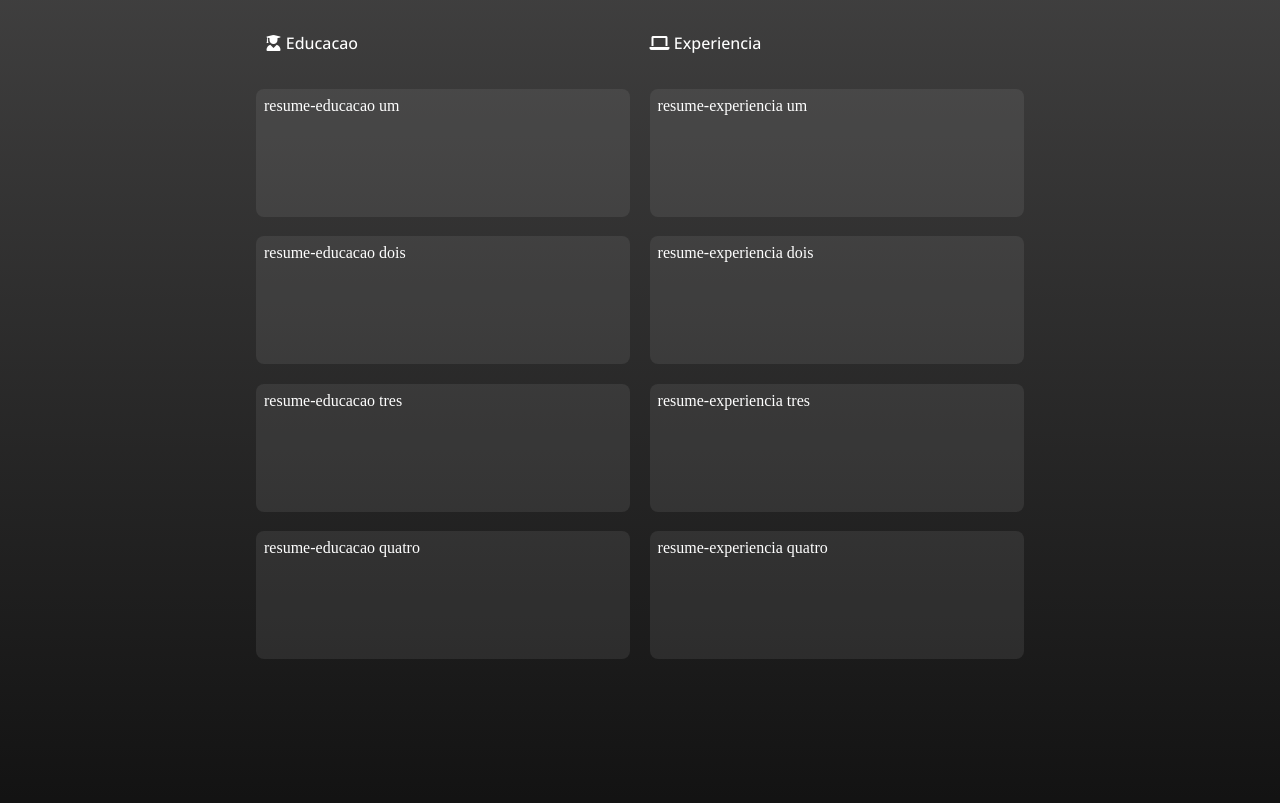
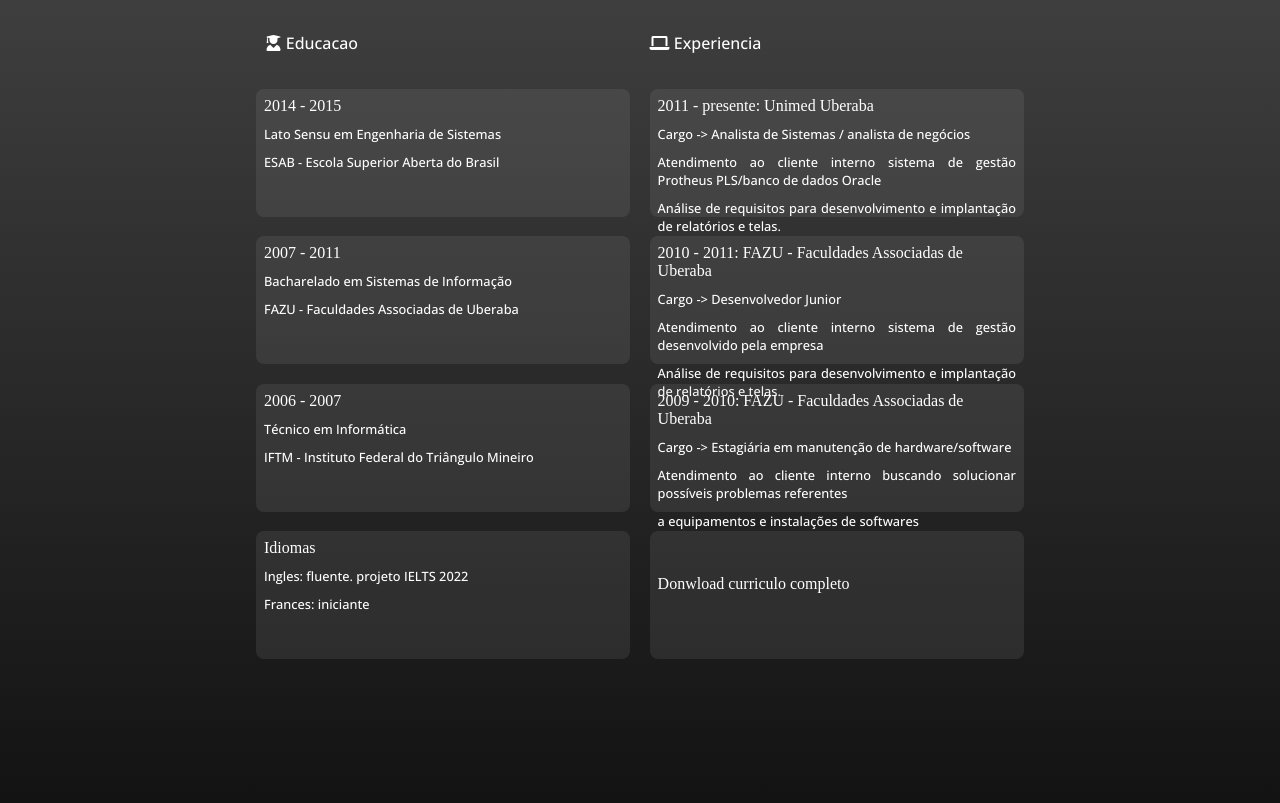
Before and after one commit to andrea-junia/laboratorio, a plain HTML site: page index.html in a window 1280 px wide. Shown: the part 1882-2685 px from the top of the page. Drawn offline with nearby package versions, Linux system fonts and the light colour scheme.

Commit message:
alteracoes fontes e curriculo

```diff
--- a/index.html
+++ b/index.html
@@ -13,7 +13,7 @@
     <link rel="manifest" href="images/icones/site.webmanifest">
     <title>Personal site</title>
 </head>
-<body>
+<body onload="fInicio()">
     <!-- menu superior -->
     <header id="home">
         <!-- pagina inicial -->
@@ -31,7 +31,7 @@
         </nav>
 
         <div class="banner">
-            <h1 id="banh1">Olá Mundo! Eu Sou</h1>
+            <h1 id="banh1"></h1>
             <p>Andrea.J</p>
         </div>
     </header>
@@ -43,13 +43,9 @@
                 <div class="about-left"></div>
                 <div class="about-right">
                     <h1>About <strong>Me</strong></h1>
-                    <p id="me">
-                        Geminiana, resiliente, analista de sistemas. Por 10 anos e um pouco mais tenho trabalhado como analista de negocios e devenvolvimento (linguagem advpl).
-                        Disciplinada, coerente, apta em solucionar conflitos e com grande capacidade de me adaptar.<br><br>
-                        Mas a estabilidade nao me impede de procurar por experiências desafiadoras em minha carreira.
-                        Um exemplo, estou aprimorando meus conhecimentos de programacao web.<br><br>
-                        Afinal, um profissional deve continuar em constante evolução.
-                    </p>
+                    <p id="me1"></p>
+                    <p id="me2"></p>
+                    <p id="me3"></p>
                 </div>
             </div>
         </section>
@@ -119,30 +115,55 @@
                     <div class="resume-header">
                         <div>
                             <i class="fas fa-user-graduate"></i>
-                            <span id="edc">Educacao</span>
+                            <span id="edc"></span>
                         </div>
                         <div>
                             <i class="fas fa-laptop"></i>
-                            <span id="exp">Experiencia</span>
+                            <span id="exp"></span>
                         </div>
                     </div>
                 </div>
 
-                <div class="resume-row" id="ed1">resume-educacao um
+                <div class="resume-row">
+                    2014 - 2015<br>
+                    <p id="edc1"></p>
+                    <p id="edc2"></p>
                 </div>
-                <div class="resume-row" id="ex1">resume-experiencia um
+                <div class="resume-row">
+                    2011 - presente: Unimed Uberaba <br>
+                    <p id="exp1"></p>
+                    <p id="exp2"></p>
+                    <p id="exp3"></p>
                 </div>
-                <div class="resume-row" id="ed2">resume-educacao dois
+                <div class="resume-row">
+                    2007 - 2011<br>
+                    <p id="edc3"></p>
+                    <p id="edc4"></p>
                 </div>
-                <div class="resume-row" id="ex2">resume-experiencia dois
+                <div class="resume-row">
+                    2010 - 2011: FAZU - Faculdades Associadas de Uberaba<br>
+                    <p id="exp4"></p>
+                    <p id="exp5"></p>
+                    <p id="exp6"></p>
                 </div>
-                <div class="resume-row" id="ed3">resume-educacao tres
+                <div class="resume-row">
+                    2006 - 2007<br>
+                    <p id="edc5"></p>
+                    <p id="edc6"></p>
                 </div>
-                <div class="resume-row" id="ex3">resume-experiencia tres
+                <div class="resume-row">
+                    2009 - 2010: FAZU - Faculdades Associadas de Uberaba<br>
+                    <p id="exp7"></p>
+                    <p id="exp8"></p>
+                    <p id="exp9"></p>
                 </div>
-                <div class="resume-row" id="ed4">resume-educacao quatro
+                <div class="resume-row">
+                    Idiomas<br>
+                    <p id="edc7"></p>
+                    <p id="edc8"></p>
                 </div>
-                <div class="resume-row" id="ex4">resume-experiencia quatro
+                <div class="resume-row">
+                    <a href="../laboratorio/docs/resume andrea junia andre.pdf" target="_blank"><br><br><span id="exp10"></span></a>
                 </div>
 
             </div>
@@ -152,9 +173,9 @@
             <div class="copyright-container">
                 <strong>Copyright © 2021 All rights reserved - juandre670@gmail.com</strong>
                 <div class="social-media">
-                    <a href="#" alt="GitHub"><i class="fab fa-github"></i></a>
-                    <a href="#" alt="Linkedin"><i class="fab fa-linkedin"></i></a>
-                    <a href="#" alt="Indeed"><i class="fas fa-info"></i></a>
+                    <a href="https://github.com/j-andrea-j/" alt="GitHub" target="_blank"><i class="fab fa-github"></i></a>
+                    <a href="https://www.linkedin.com/in/andrea-junia-andre/" alt="Linkedin" target="_blank"><i class="fab fa-linkedin"></i></a>
+                    <a href="https://my.indeed.com/p/andreaj-cf1230s" alt="Indeed" target="_blank"><i class="fas fa-info"></i></a>
                 </div>
                 <p></p>
             </div>
--- a/js/language.js
+++ b/js/language.js
@@ -1,33 +1,70 @@
+function fInicio() {
+    fChange(document.getElementById("bttlgg").innerHTML = "BR");
+}
+
 function fChange() {
-const myNodelist = document.querySelectorAll("body");
-console.log(myNodelist)
     if (document.getElementById("bttlgg").innerHTML == 'BR') {
+
         document.getElementById("bttlgg").innerHTML = "EN";
         document.getElementById("banh1").innerHTML = "Olá Mundo! Eu Sou";
+
+        document.getElementById("me1").innerHTML = cAboutBR1;
+        document.getElementById("me2").innerHTML = cAboutBR2;
+        document.getElementById("me3").innerHTML = cAboutBR3;
+
         document.getElementById("edc").innerHTML = edcBR;
         document.getElementById("exp").innerHTML = expBR;
-        document.getElementById("ed1").innerHTML = ed1BR;
-        document.getElementById("ed2").innerHTML = ed2BR;
-        document.getElementById("ed3").innerHTML = ed3BR;
-        document.getElementById("ed4").innerHTML = ed4BR;
-        document.getElementById("ex1").innerHTML = ex1BR;
-        document.getElementById("ex2").innerHTML = ex2BR;
-        document.getElementById("ex3").innerHTML = ex3BR;
-        document.getElementById("ex4").innerHTML = ex4BR;
-        document.getElementById("me").innerHTML = cAboutBR;
+
+        document.getElementById("edc1").innerHTML = edc1BR;
+        document.getElementById("edc2").innerHTML = edc2BR;
+        document.getElementById("edc3").innerHTML = edc3BR;
+        document.getElementById("edc4").innerHTML = edc4BR;
+        document.getElementById("edc5").innerHTML = edc5BR;
+        document.getElementById("edc6").innerHTML = edc6BR;
+        document.getElementById("edc7").innerHTML = edc7BR;
+        document.getElementById("edc8").innerHTML = edc8BR;
+
+        document.getElementById("exp1").innerHTML = exp1BR;
+        document.getElementById("exp2").innerHTML = exp2BR;
+        document.getElementById("exp3").innerHTML = exp3BR;
+        document.getElementById("exp4").innerHTML = exp4BR;
+        document.getElementById("exp5").innerHTML = exp5BR;
+        document.getElementById("exp6").innerHTML = exp6BR;
+        document.getElementById("exp7").innerHTML = exp7BR;
+        document.getElementById("exp8").innerHTML = exp8BR;
+        document.getElementById("exp9").innerHTML = exp9BR;
+        document.getElementById("exp10").innerHTML = exp10BR;
+
     } else {
         document.getElementById("bttlgg").innerHTML = "BR";
         document.getElementById("banh1").innerHTML = "Hello World! I'm";
+
+        document.getElementById("me1").innerHTML = cAboutEN1;
+        document.getElementById("me2").innerHTML = cAboutEN2;
+        document.getElementById("me3").innerHTML = cAboutEN3;
+
         document.getElementById("edc").innerHTML = edcEN;
         document.getElementById("exp").innerHTML = expEN;
-        document.getElementById("ed1").innerHTML = ed1EN;
-        document.getElementById("ed2").innerHTML = ed2EN;
-        document.getElementById("ed3").innerHTML = ed3EN;
-        document.getElementById("ed4").innerHTML = ed4EN;
-        document.getElementById("ex1").innerHTML = ex1EN;
-        document.getElementById("ex2").innerHTML = ex2EN;
-        document.getElementById("ex3").innerHTML = ex3EN;
-        document.getElementById("ex4").innerHTML = ex4EN;
-        document.getElementById("me").innerHTML = cAboutEN;
+
+        document.getElementById("edc1").innerHTML = edc1EN;
+        document.getElementById("edc2").innerHTML = edc2EN;
+        document.getElementById("edc3").innerHTML = edc3EN;
+        document.getElementById("edc4").innerHTML = edc4EN;
+        document.getElementById("edc5").innerHTML = edc5EN;
+        document.getElementById("edc6").innerHTML = edc6EN;
+        document.getElementById("edc7").innerHTML = edc7EN;
+        document.getElementById("edc8").innerHTML = edc8EN;
+
+        document.getElementById("exp1").innerHTML = exp1EN;
+        document.getElementById("exp2").innerHTML = exp2EN;
+        document.getElementById("exp3").innerHTML = exp3EN;
+        document.getElementById("exp4").innerHTML = exp4EN;
+        document.getElementById("exp5").innerHTML = exp5EN;
+        document.getElementById("exp6").innerHTML = exp6EN;
+        document.getElementById("exp7").innerHTML = exp7EN;
+        document.getElementById("exp8").innerHTML = exp8EN;
+        document.getElementById("exp9").innerHTML = exp9EN;
+        document.getElementById("exp10").innerHTML = exp10EN;
     }
+
 }
--- a/js/texts.js
+++ b/js/texts.js
@@ -1,35 +1,62 @@
-let cAboutBR = "";
-cAboutBR += "Geminiana, resiliente, analista de sistemas. Por 10 anos e um pouco mais tenho trabalhado como analista de negocios e devenvolvimento (linguagem advpl). ";
-cAboutBR += "Disciplinada, coerente, apta em solucionar conflitos e com grande capacidade de me adaptar. ";
-cAboutBR += "Mas a estabilidade nao me impede de procurar por experiências desafiadoras em minha carreira. ";
-cAboutBR += "Afinal, um profissional deve continuar em letante evolução. ";
-cAboutBR += "Um exemplo, estou aprimorando meus conhecimentos de programacao web e também estudando para o IELTS";
+let cAboutBR1 = "";
+cAboutBR1 += "Geminiana, resiliente, analista de sistemas. Ha 10 anos e um pouco mais tenho trabalhado como analista de negocios e devenvolvimento (linguagem advpl). ";
+cAboutBR1 += "Disciplinada, coerente, apta em solucionar conflitos e com grande capacidade de me adaptar. ";
+let cAboutBR2 = "";
+cAboutBR2 += "Mas a estabilidade nao me impede de procurar por experiências desafiadoras em minha carreira. ";
+cAboutBR2 += "Um exemplo, estou aprimorando meus conhecimentos de programacao web e estudando para o IELTS";
+let cAboutBR3 = "";
+cAboutBR3 += "Afinal, um profissional deve continuar em letante evolução. ";
 
-let cAboutEN = "";
-cAboutEN += "Geminian, resilient, systems analyst. For 10 years and a little longer I have been ";
-cAboutEN += "working as a business and development analyst (advpl language). Disciplined, coherent, ";
-cAboutEN += "able to resolve conflicts and with great ability to adapt. But stability doesn't stop me ";
-cAboutEN += "from looking for challenging experiences in my career. For instance, I am improving my ";
-cAboutEN += "knowledge of web development and also studying for IELTS. After all, a professional must continue in letant evolution. ";
+let cAboutEN1 = "";
+cAboutEN1 += "Geminian, resilient, systems analyst. For 10 years and a little longer I have been ";
+cAboutEN1 += "working as a business and development analyst (advpl language). Disciplined, coherent, ";
+cAboutEN1 += "able to resolve conflicts and with great ability to adapt.";
+let cAboutEN2 = "";
+cAboutEN2 += "But stability doesn't stop me from looking for challenging experiences in my career. For instance, ";
+cAboutEN2 += "I am improving my knowledge of web development and also studying for IELTS.";
+let cAboutEN3 = "";
+cAboutEN3 += "After all, a professional must continue in letant evolution. ";
 
 let edcBR = "Educacao";
+let edc1BR = "Lato Sensu em Engenharia de Sistemas";
+let edc2BR = "ESAB - Escola Superior Aberta do Brasil";
+let edc3BR = "Bacharelado em Sistemas de Informação";
+let edc4BR = "FAZU - Faculdades Associadas de Uberaba";
+let edc5BR = "Técnico em Informática";
+let edc6BR = "IFTM - Instituto Federal do Triângulo Mineiro";
+let edc7BR = "Ingles: fluente. projeto IELTS 2022";
+let edc8BR = "Frances: iniciante";
+
 let expBR = "Experiencia";
-let ed1BR = "resume-educacao um";
-let ex1BR = "resume-experiencia um";
-let ed2BR = "resume-educacao dois";
-let ex2BR = "resume-experiencia dois";
-let ed3BR = "resume-educacao tres";
-let ex3BR = "resume-experiencia tres";
-let ed4BR = "resume-educacao quatro";
-let ex4BR = "resume-experiencia quatro";
+let exp1BR = "Cargo -> Analista de Sistemas / analista de negócios ";
+let exp2BR = "Atendimento ao cliente interno sistema de gestão Protheus PLS/banco de dados Oracle";
+let exp3BR = "Análise de requisitos para desenvolvimento e implantação de relatórios e telas.";
+let exp4BR = "Cargo -> Desenvolvedor Junior";
+let exp5BR = "Atendimento ao cliente interno sistema de gestão desenvolvido pela empresa";
+let exp6BR = "Análise de requisitos para desenvolvimento e implantação de relatórios e telas.";
+let exp7BR = "Cargo -> Estagiária em manutenção de hardware/software";
+let exp8BR = "Atendimento ao cliente interno buscando solucionar possíveis problemas referentes ";
+let exp9BR = "a equipamentos e instalações de softwares";
+let exp10BR = "Donwload curriculo completo"
 
-let edcEN = "Educacation";
+let edcEN = "Education";
+let edc1EN = "Lato Sensu in Systems Engineering";
+let edc2EN = "ESAB - Escola Superior Aberta do ENasil";
+let edc3EN = "Bachelor of Information Systems";
+let edc4EN = "FAZU - Faculdades Associadas de Uberaba";
+let edc5EN = "Computer Technician";
+let edc6EN = "IFTM - Federal Institute of Triangulo Mineiro";
+let edc7EN = "English: fluent. IELTS 2022 project";
+let edc8EN = "French: beginner";
+
 let expEN = "Experience";
-let ed1EN = "resume-education one";
-let ex1EN = "resume-experience one";
-let ed2EN = "resume-education two";
-let ex2EN = "resume-experience two";
-let ed3EN = "resume-education three";
-let ex3EN = "resume-experience three";
-let ed4EN = "resume-education four";
-let ex4EN = "resume-experience four";
+let exp1EN = "Position -> Systems Analyst / Business Analyst ";
+let exp2EN = "Internal customer service Protheus PLS management system/Oracle database";
+let exp3EN = "Requirements analysis for developing and deploying reports and screens.";
+let exp4EN = "Position -> Junior Developer";
+let exp5EN = "Internal customer service management system developed by the company";
+let exp6EN = "Requirements analysis for developing and deploying reports and screens.";
+let exp7EN = "Position -> Intern in hardware/software maintenance";
+let exp8EN = "Internal customer service seeking to solve possible issues regarding equipment and ";
+let exp9EN = "software installations";
+let exp10EN = "Download complete resume"
--- a/styles/style.css
+++ b/styles/style.css
@@ -194,7 +194,7 @@ header{
 
 .about-left {
     width: 50%;
-    background-image: linear-gradient(rgba(121, 118, 118, 0.6), rgba(49, 47, 47, 0.9)), url(../images/me.jpg);
+    background-image: radial-gradient(rgba(217, 235, 217, 0.6), rgba(24, 27, 24, 0.9)), url(../images/me.jpg);
     background-size: cover;
 }
 
@@ -203,10 +203,12 @@ header{
     padding: 1rem 3rem 3rem 3rem;
 }
 
-#me{
+#me1, #me2, #me3{
     display: block;
     text-align: justify;
     font-size: 1.2rem;
+    font-family: var(--font-secundaria);
+    padding: 18px 0px 0px 0px;
 }
 
 /*section skills*/
@@ -335,6 +337,14 @@ header{
     padding: 0.5rem;;
 }
 
+.resume-row p {
+    display: block;
+    text-align: justify;
+    font-size: 0.8rem;
+    font-family: var(--font-secundaria);
+    padding: 10px 0px 0px 0px;
+}
+
 /*footer*/
 .copyright-container{
     justify-content: center;
```
Also changed, not shown: images/bg.jpg, images/me.JPG, js/menu.js (line endings or trailing spaces), 1 other file.
